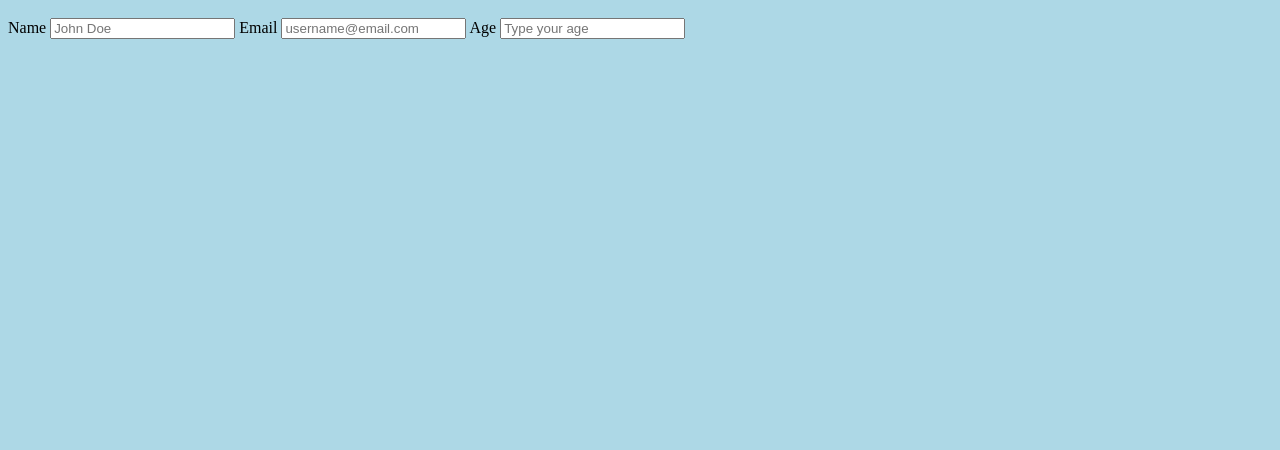
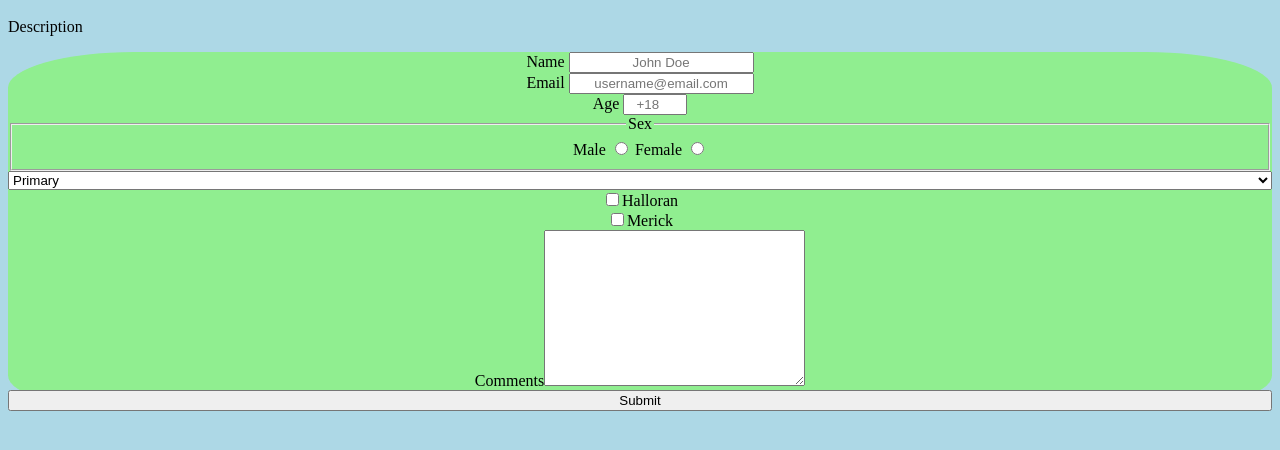
Before and after one commit to maujavier91/survey-form, a plain HTML site: page index.html in a window 1280 px wide. Shown: the part 48-498 px from the top of the page. Drawn offline with Linux system fonts and the light colour scheme.

Commit message:
Added fake form to pass all testcases

```diff
--- a/index.html
+++ b/index.html
@@ -8,16 +8,43 @@
 </head>
 <body>
     <h1 id="title">Survey</h1>
-    <p id="description"></p>
+    <p id="description">Description</p>
     <form id="survey-form">
-        <label id="name-label" for="name">Name <input type="text" name="" id="name" required placeholder="John Doe"></label>
-        <label id="email-label" for="email">Email <input type="email" name="" id="email" required placeholder="username@email.com"></label>
-        <label id="number-label" for="age">Age <input type="number" name="" id="age" required placeholder="Type your age"></label>
-
+        <label id="name-label" for="name">
+            Name <input type="text" name="" id="name" required placeholder="John Doe">
+        </label>
+        <label id="email-label" for="email">
+            Email <input type="email" name="" id="email" required placeholder="username@email.com">
+        </label>
+        <label id="number-label" for="number">
+            Age <input type="number" name="" id="number" min="18" max="130" required placeholder="+18">
+        </label>
+        <fieldset>
+            <legend>Sex</legend>
+                <label for="male">
+                    Male <input type="radio" name="sex" id="male" value="male">
+                </label>
+                <label for="female">
+                    Female <input type="radio" name="sex" id="female" value="female">
+                </label>
+        </fieldset>
+        <select name="dropdown" id="dropdown">Education level
+            <option value="Primary">Primary</option>
+            <option value="University">Bachelor's Degree</option>
+            <option value="PostGraduate">Master's Degree</option>
+        </select>
+        <label for="query1">
+            <input type="checkbox" name="query1" id="query1" value="tech">Halloran
+        </label>
+        <label for="query1">
+                <input type="checkbox" name="query2" id="query2" value="tech2">Merick
+        </label>
+        <label id="comments" for="comments">Comments<textarea name="" id="comments" cols="30" rows="10"></textarea></label>
+        <button id="submit" type="submit">Submit</button>
 
 
 
     </form>
-
+    <script src="https://cdn.freecodecamp.org/testable-projects-fcc/v1/bundle.js"></script>
 </body>
 </html>
--- a/styles.css
+++ b/styles.css
@@ -1,2 +1,14 @@
 body{background: lightblue}
 h1 {text-align: center}
+form {
+    display: flex;
+    flex-direction: column;
+    text-align: center;
+    background: lightgreen;
+
+    border-radius: 10%;
+}
+input {
+    width: fit-content;
+    text-align: center;
+}
```
